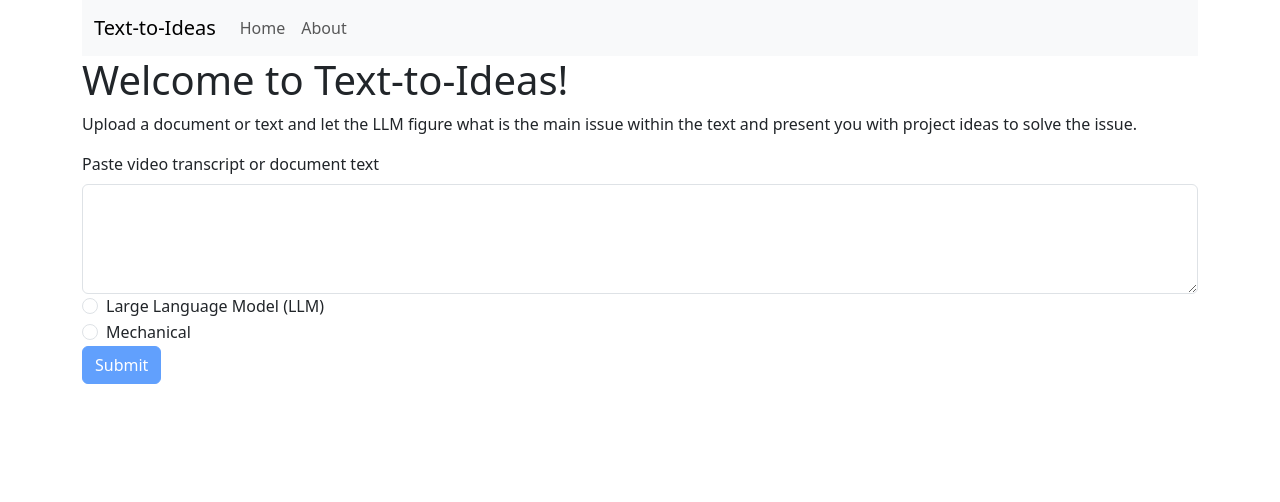
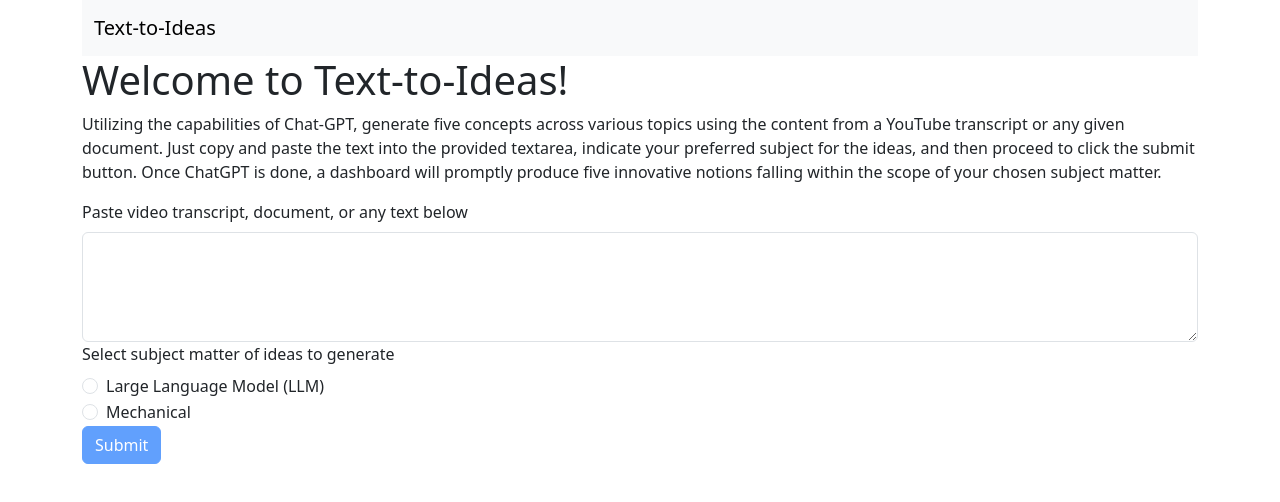
Before and after one commit to DW579/text-to-ideas, a Next.js app: page / in a window 1280 px wide. Shown: the top 502 px of the page. Built offline with nearby package versions, Linux system fonts and the light colour scheme.

Commit message:
Updated text and nav options

```diff
--- a/components/layout.js
+++ b/components/layout.js
@@ -28,7 +28,7 @@
                 <Container>
                     <Navbar.Brand>Text-to-Ideas</Navbar.Brand>
                     <Navbar.Toggle aria-controls="basic-navbar-nav" />
-                    <Navbar.Collapse id="basic-navbar-nav">
+                    {/* <Navbar.Collapse id="basic-navbar-nav">
                         <Nav className="me-auto">
                             <Link
                                 href="/"
@@ -45,7 +45,7 @@
                                 <Nav.Link>About</Nav.Link>
                             </Link>
                         </Nav>
-                    </Navbar.Collapse>
+                    </Navbar.Collapse> */}
                 </Container>
             </Navbar>
             <main>{children}</main>
--- a/pages/index.js
+++ b/pages/index.js
@@ -90,11 +90,17 @@
             {displayForm && (
                 <Row>
                     <Col>
+                        <Row>
+                            <Col>
                                 <h1>Welcome to Text-to-Ideas!</h1>
-                        <p>Upload a document or text and let the LLM figure what is the main issue within the text and present you with project ideas to solve the issue.</p>
+                                <p>Utilizing the capabilities of Chat-GPT, generate five concepts across various topics using the content from a YouTube transcript or any given document. Just copy and paste the text into the provided textarea, indicate your preferred subject for the ideas, and then proceed to click the submit button. Once ChatGPT is done, a dashboard will promptly produce five innovative notions falling within the scope of your chosen subject matter.</p>
+                            </Col>
+                        </Row>
+                        <Row>
+                            <Col>
                                 <Form onSubmit={handleSubmit}>
                                     <Form.Group controlId="textarea">
-                                <Form.Label>Paste video transcript or document text</Form.Label>
+                                        <Form.Label>Paste video transcript, document, or any text below</Form.Label>
                                         <Form.Control
                                             as="textarea"
                                             rows={4}
@@ -104,6 +110,7 @@
                                         />
                                     </Form.Group>
                                     <Form.Group controlId="typeOptions">
+                                        <Form.Label>Select subject matter of ideas to generate</Form.Label>
                                         <Form.Check
                                             type="radio"
                                             name="selectedOption"
@@ -129,6 +136,8 @@
                                         Submit
                                     </Button>
                                 </Form>
+                            </Col>
+                        </Row>
                     </Col>
                 </Row>
             )}
```
Lines whose indentation alone changed are shown as unchanged.
